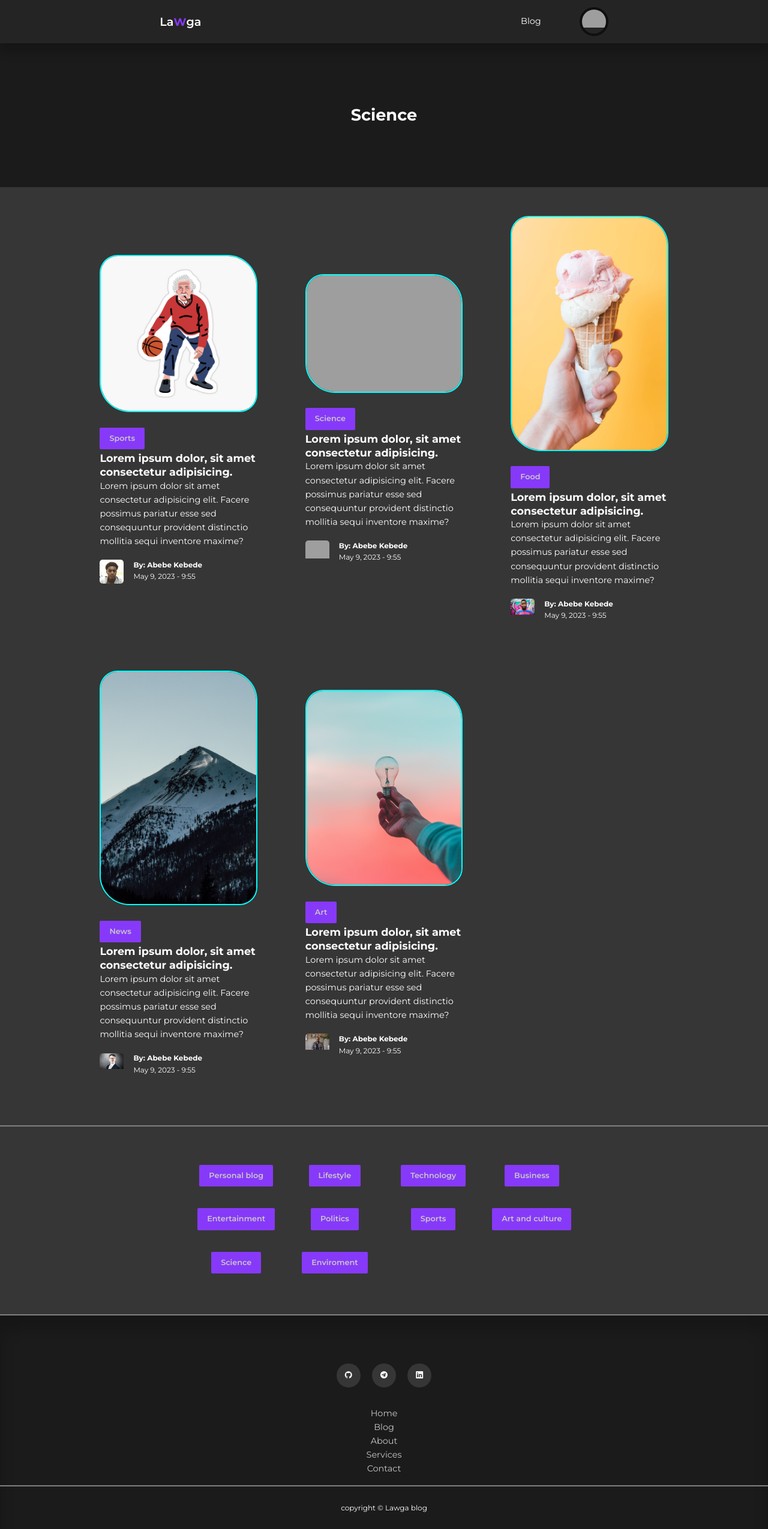
After one commit to Amenediel/Lawga-Blog, a PHP site: page /category-posts.html in a window 1280 px wide. The commit adds this page. Shown: the whole page at 60% size. Run offline with PHP 8.4, Linux system fonts and the light colour scheme; grey boxes are pictures that could not be loaded.

Commit message:
working on the category-posts page to get all the posts that have the same category

```diff
--- /dev/null
+++ b/category-posts.html
@@ -0,0 +1,209 @@
+<!DOCTYPE html>
+<html lang="en">
+  <head>
+    <meta charset="UTF-8" />
+    <meta http-equiv="X-UA-Compatible" content="IE=edge" />
+    <meta name="viewport" content="width=device-width, initial-scale=1.0" />
+    <title>Lawga Blog</title>
+    <link rel="stylesheet" href="./style.css" />
+    <link
+      rel="stylesheet"
+      href="https://unicons.iconscout.com/release/v4.0.8/css/line.css"
+    />
+    <link
+      href="https://fonts.googleapis.com/css2?family=Montserrat:wght@300;400;500;600;700;800&display=swap"
+      rel="stylesheet"
+    />
+  </head>
+  <body>
+    <nav>
+      <div class="cantainer nav_container">
+        <a href="index.html" class="nav_logo"
+          >La<strong style="color: var(--color-1); font-size: large"
+            >W</strong
+          >ga</a
+        >
+        <ul class="nav_items">
+          <li><a href="blog.html">Blog</a></li>
+          <!-- <li><a href="signin.html">Signin</a></li> -->
+          <li class="nav_profile">
+            <div class="avatar">
+              <img src="./images/avatar.JPG" alt="avatar" />
+            </div>
+            <ul>
+              <li><a href="posts.html">Posts</a></li>
+              <li style="background: var(--color-dark1)">
+                <a href="logout.html">Logout</a>
+              </li>
+            </ul>
+          </li>
+        </ul>
+        <button id="open_nav"><i class="uil uil-bars"></i></button>
+        <button id="close_nav"><i class="uil uil-multiply"></i></button>
+      </div>
+    </nav>
+
+
+<header class="category_title">
+    <h2>Science</h2>
+</header>
+
+
+
+
+    <section class="posts">
+        <div class="container posts_container">
+            <article class="post">
+                <div class="post_thumbnail">
+                    <img src="./images/blog1.jpg" alt="">
+                </div>
+                <div class="post_info">
+                    <a href="" class="category_button">Sports</a>
+                    <h3 class="post_title"><a href="viewpost.html">Lorem ipsum dolor, sit amet consectetur adipisicing.</a></h3>
+                    <p class="post_body">Lorem ipsum dolor sit amet consectetur adipisicing elit. Facere possimus pariatur esse sed consequuntur provident distinctio mollitia sequi inventore maxime?</p>
+                    <div class="post_author">
+                        <div class="post_author_avatar">
+                            <img src="./images/avatar2.jpg" alt="">
+                        </div>
+                        <div class="post_author_info">
+                            <h5>By: Abebe Kebede</h5>
+                            <small>May 9, 2023 - 9:55</small>
+                        </div>
+                    </div>
+                </div>
+            </article>
+
+            <article class="post">
+                <div class="post_thumbnail">
+                    <img src="./images/blog2.jpg" alt="">
+                </div>
+                <div class="post_info">
+                    <a href="" class="category_button">Science</a>
+                    <h3 class="post_title"><a href="viewpost.html">Lorem ipsum dolor, sit amet consectetur adipisicing.</a></h3>
+                    <p class="post_body">Lorem ipsum dolor sit amet consectetur adipisicing elit. Facere possimus pariatur esse sed consequuntur provident distinctio mollitia sequi inventore maxime?</p>
+                    <div class="post_author">
+                        <div class="post_author_avatar">
+                            <img src="./images/avatar3.jfif" alt="">
+                        </div>
+                        <div class="post_author_info">
+                            <h5>By: Abebe Kebede</h5>
+                            <small>May 9, 2023 - 9:55</small>
+                        </div>
+                    </div>
+                </div>
+            </article>
+
+            <article class="post">
+                <div class="post_thumbnail">
+                    <img src="./images/blog3.jpg" alt="">
+                </div>
+                <div class="post_info">
+                    <a href="" class="category_button">Food</a>
+                    <h3 class="post_title"><a href="viewpost.html">Lorem ipsum dolor, sit amet consectetur adipisicing.</a></h3>
+                    <p class="post_body">Lorem ipsum dolor sit amet consectetur adipisicing elit. Facere possimus pariatur esse sed consequuntur provident distinctio mollitia sequi inventore maxime?</p>
+                    <div class="post_author">
+                        <div class="post_author_avatar">
+                            <img src="./images/avatar4.jfif" alt="">
+                        </div>
+                        <div class="post_author_info">
+                            <h5>By: Abebe Kebede</h5>
+                            <small>May 9, 2023 - 9:55</small>
+                        </div>
+                    </div>
+                </div>
+            </article>
+
+            <article class="post">
+                <div class="post_thumbnail">
+                    <img src="./images/blog4.jpg" alt="">
+                </div>
+                <div class="post_info">
+                    <a href="" class="category_button">News</a>
+                    <h3 class="post_title"><a href="viewpost.html">Lorem ipsum dolor, sit amet consectetur adipisicing.</a></h3>
+                    <p class="post_body">Lorem ipsum dolor sit amet consectetur adipisicing elit. Facere possimus pariatur esse sed consequuntur provident distinctio mollitia sequi inventore maxime?</p>
+                    <div class="post_author">
+                        <div class="post_author_avatar">
+                            <img src="./images/avatar5.jfif" alt="">
+                        </div>
+                        <div class="post_author_info">
+                            <h5>By: Abebe Kebede</h5>
+                            <small>May 9, 2023 - 9:55</small>
+                        </div>
+                    </div>
+                </div>
+            </article>
+
+            <article class="post">
+                <div class="post_thumbnail">
+                    <img src="./images/blog5.jpg" alt="">
+                </div>
+                <div class="post_info">
+                    <a href="" class="category_button">Art</a>
+                    <h3 class="post_title"><a href="viewpost.html">Lorem ipsum dolor, sit amet consectetur adipisicing.</a></h3>
+                    <p class="post_body">Lorem ipsum dolor sit amet consectetur adipisicing elit. Facere possimus pariatur esse sed consequuntur provident distinctio mollitia sequi inventore maxime?</p>
+                    <div class="post_author">
+                        <div class="post_author_avatar">
+                            <img src="./images/avatar6.jfif" alt="">
+                        </div>
+                        <div class="post_author_info">
+                            <h5>By: Abebe Kebede</h5>
+                            <small>May 9, 2023 - 9:55</small>
+                        </div>
+                    </div>
+                </div>
+            </article>
+        </div>
+    </section>
+
+    <section class="category_buttons">
+      <div class="container category_buttons-container">
+        <a href="" class="category_button">Personal blog</a>
+        <a href="" class="category_button">Lifestyle</a>
+        <a href="" class="category_button">Technology</a>
+        <a href="" class="category_button">Business</a>
+        <a href="" class="category_button">Entertainment</a>
+        <a href="" class="category_button">Politics</a>
+        <a href="" class="category_button">Sports</a>
+        <a href="" class="category_button">Art and culture</a>
+        <a href="" class="category_button">Science</a>
+        <a href="" class="category_button">Enviroment</a>
+
+
+
+      </div>
+    </section>
+
+    <footer>
+      <div class="footer_socials">
+        <a href="https://github.com/Samtes64"><i class="uil uil-github"></i></a>
+        <a href="https://t.me/Samuel_tes"><i class="uil uil-telegram"></i></a>
+        <a href="https://www.linkedin.com/in/samuel-tesfaye-174aa724b?lipi=urn%3Ali%3Apage%3Ad_flagship3_profile_view_base_contact_details%3Bi5PX%2Fw2ORZKoYPLwTH5XJA%3D%3D"><i class="uil uil-linkedin"></i></a>
+      </div>
+
+      <div class="container footer_container">
+
+        <article>
+
+          <ul>
+            <li><a href="">Home</a></li>
+            <li><a href="">Blog</a></li>
+            <li><a href="">About</a></li>
+            <li><a href="">Services</a></li>
+            <li><a href="">Contact</a></li>
+          </ul>
+        </article>
+
+      </div>
+      <div class="footer_copyright">
+        <small>copyright &copy; Lawga blog </small>
+      </div>
+
+    </footer>
+
+    <script src="./main.js"></script>
+
+
+
+
+  </body>
+</html>
--- a/style.css
+++ b/style.css
@@ -381,6 +381,14 @@ footer{
     line-height: 1.7rem;
 }
 
+.category_title{
+    height:15rem;
+    margin-top: 4.5rem;
+    background: var(--color-dark2);
+    display: grid;
+    place-items: center;
+}
+
 /*tablet*/
 @media screen and (max-width: 1024px) {
     .container{
```
